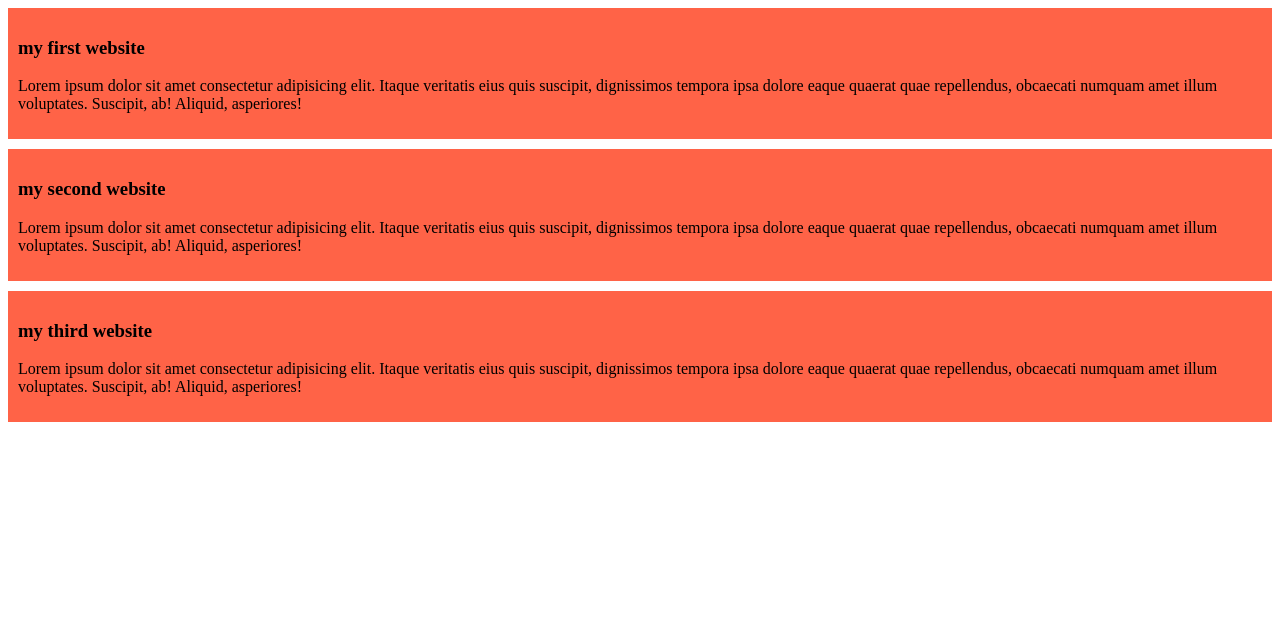
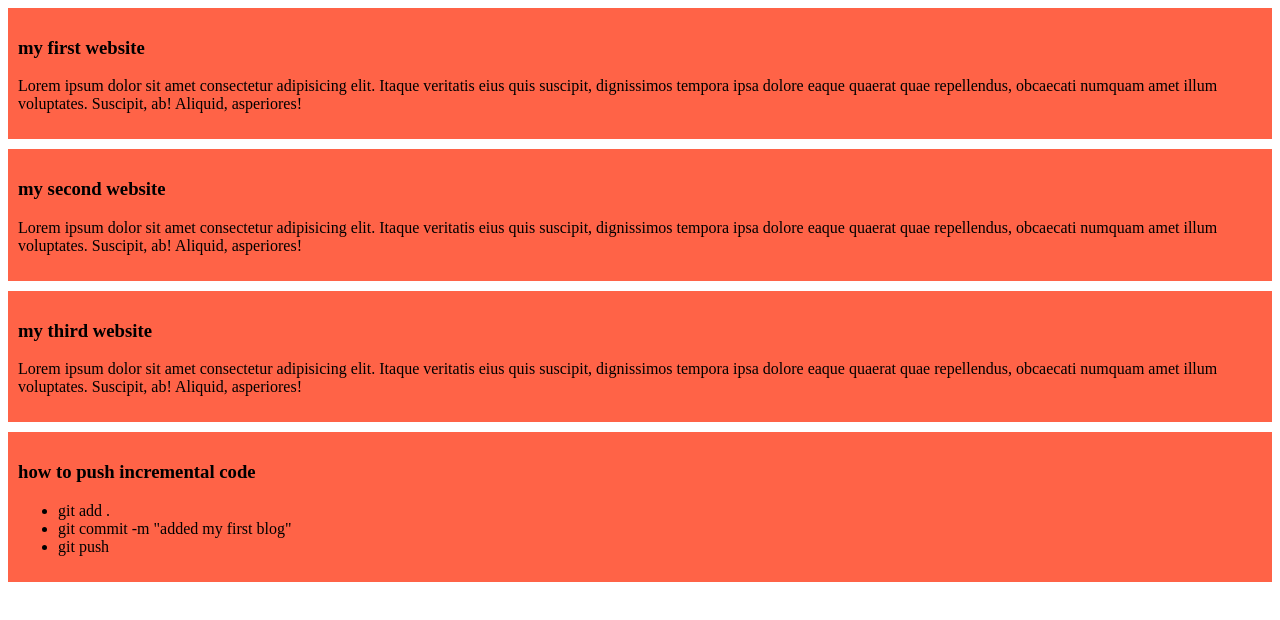
Before and after one commit to Saim1811/shakib-al-hasan, a plain HTML site: page index.html in a window 1280 px wide. Drawn offline with Linux system fonts and the light colour scheme.

Commit message:
added my blog

```diff
--- a/index.html
+++ b/index.html
@@ -19,6 +19,14 @@
         <h3>my third website </h3>
         <p>Lorem ipsum dolor sit amet consectetur adipisicing elit. Itaque veritatis eius quis suscipit, dignissimos tempora ipsa dolore eaque quaerat quae repellendus, obcaecati numquam amet illum voluptates. Suscipit, ab! Aliquid, asperiores!</p>
     </div>
+    <div>
+        <h3>how to push incremental code</h3>
+        <ul>
+            <li>git add .</li>
+            <li>git commit -m "added my first blog"</li>
+            <li>git push</li>
+        </ul>
+    </div>
 
 </body>
 </html>
```
